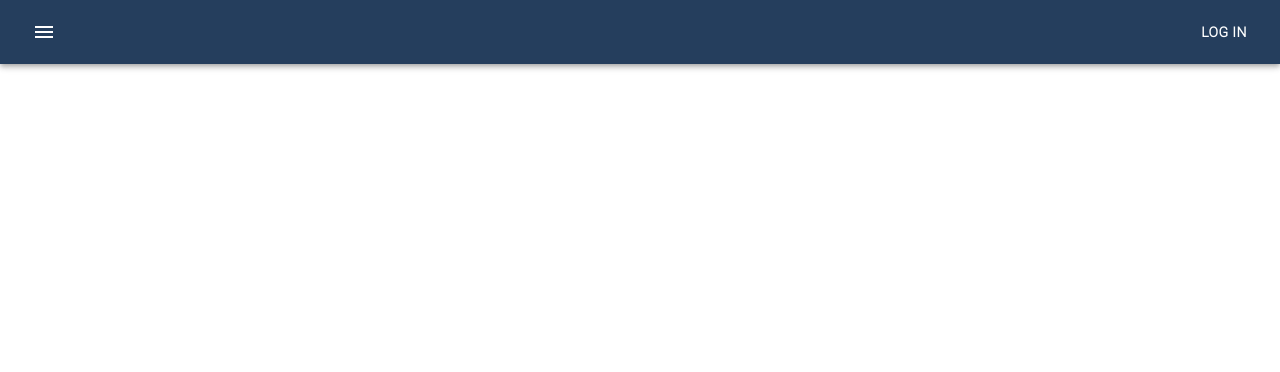
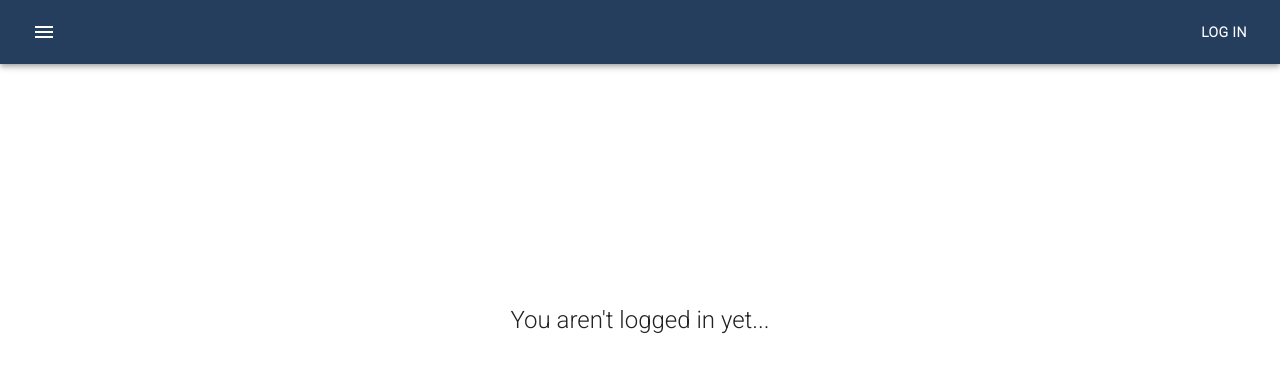
Before and after one commit to sundehakon/Hotell-React, a React (Create React App) app: page /profile in a window 1280 px wide. Shown: the top 372 px of the page. Built offline with nearby package versions, Linux system fonts and the light colour scheme; no server answers.

Commit message:
User will be prompted with text if not authenticated

```diff
--- a/src/App.js
+++ b/src/App.js
@@ -5,7 +5,7 @@ import Home from './components/home';
 import Profile from './components/profile';
 import { ThemeProvider } from '@mui/material/styles';
 import theme from './theme';
-import SideNav from './components/SideNav';
+import SideNav from './components/sidenav';
 import { Auth0Provider, useAuth0 } from '@auth0/auth0-react';
 
 function App() {
--- a/src/components/Profile.js
+++ b/src/components/Profile.js
@@ -1,6 +1,7 @@
 import React from 'react';
 import { useAuth0 } from '@auth0/auth0-react';
-import { Typography } from '@mui/material';
+import { Typography, Box } from '@mui/material';
+import LoginButton from './login';
 
 const Profile = () => {
     const { user, isLoading, isAuthenticated } = useAuth0();
@@ -13,6 +14,7 @@ const Profile = () => {
         );
     }
 
+    if (isAuthenticated) {
         return (
             isAuthenticated && (
                 <div>
@@ -21,7 +23,16 @@ const Profile = () => {
                     <p>{user.email}</p>
                 </div>
             )
-    )
+        );
+    } else {
+        return (
+            <Box sx={{ textAlign: 'center', marginTop: 30 }}>
+                <Typography variant='h5'>
+                        You aren't logged in yet...
+                </Typography>
+            </Box>
+        );
+    }
 };
 
 export default Profile;
--- a/src/components/SideNav.js
+++ b/src/components/SideNav.js
@@ -1,6 +1,6 @@
 import React, { useState } from "react";
 import { AppBar, Toolbar, Box, IconButton, List, ListItem, ListItemIcon, ListItemText, CssBaseline, Drawer } from "@mui/material";
-import { Menu, Home, KingBed, Person } from "@mui/icons-material";
+import { Menu, Home, KingBed, Person, Login } from "@mui/icons-material";
 import { useNavigate } from "react-router-dom";
 import { useAuth0 } from "@auth0/auth0-react";
 import LoginButton from "./login";
@@ -23,7 +23,7 @@ export default function SideNav() {
   const navigate = useNavigate();
   const classes = useStyles();
   const [open, setOpen] = useState(false);
-  const {user, isLoading} = useAuth0();
+  const {user, isLoading, isAuthenticated } = useAuth0();
 
   const toggleSlider = () => {
     setOpen(!open);
```
Lines whose indentation alone changed are shown as unchanged.
